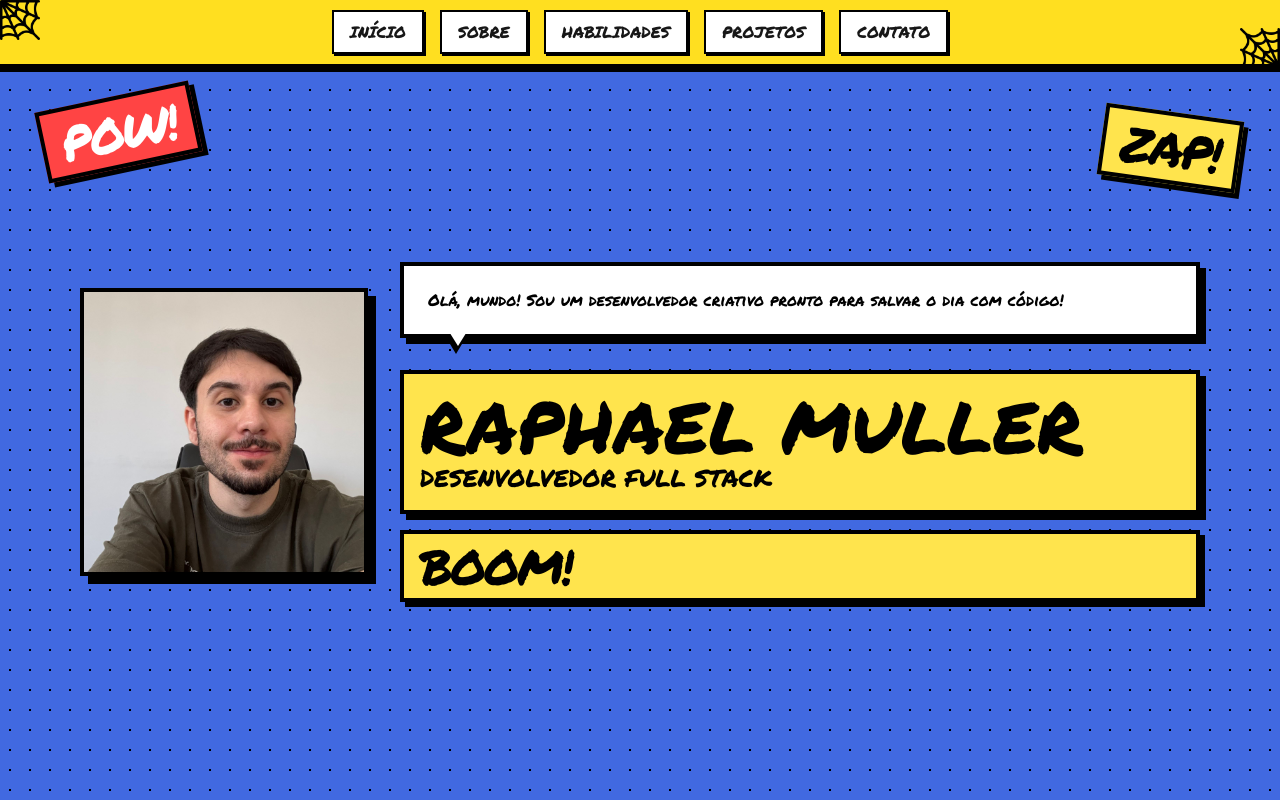
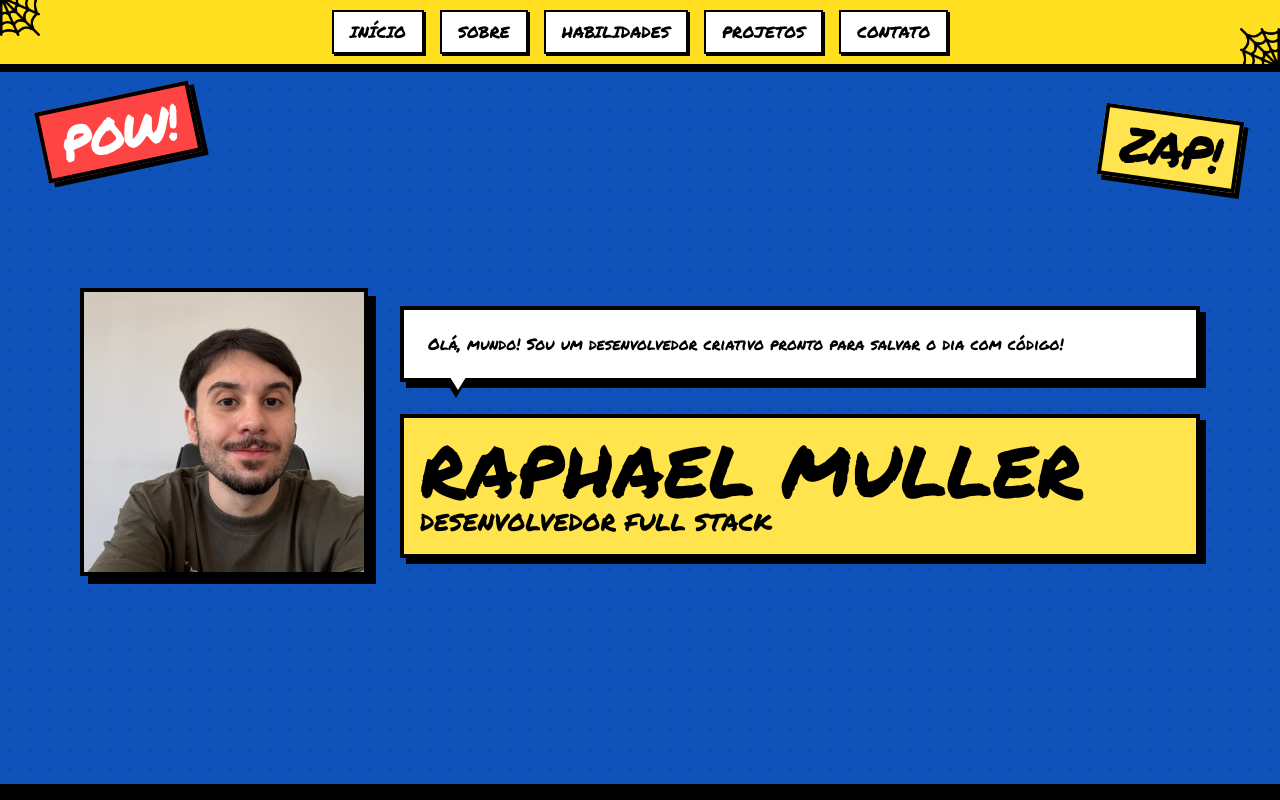
Before and after one commit to RaphaMuller/Portifolio, a Next.js app: page / in a window 1280 px wide. Shown: the top 800 px of the page. Built offline with nearby package versions, Linux system fonts and the light colour scheme.

Commit message:
feat: implement comic-themed portfolio layout with custom components and animations

```diff
--- a/app/components/actionBadge.tsx
+++ b/app/components/actionBadge.tsx
@@ -1,28 +1,28 @@
-// components/ActionBadge.tsx
 import { motion } from "framer-motion";
-import { isAbsolute } from "path/win32";
 
 interface ActionBadgeProps {
-  text: string;
+  children: React.ReactNode;
   className?: string;
   variant?: "red" | "yellow";
   rotation: number;
-  delay: number;
+  delay?: number;
   positionType?: "absolute" | "static";
-
 }
 
+const variantStyles = {
+  red: "bg-comic-red text-white",
+  yellow: "bg-comic-yellow text-black",
+};
+
 export const ActionBadge = ({
-  text,
+  children,
   className,
   variant = "red",
   rotation,
-  delay,
+  delay = 0.3,
   positionType = "absolute",
 }: ActionBadgeProps) => {
-  const bg = variant === "red" ? "bg-[#FF4444]" : "bg-[#FFE44D]";
-  const textColor = variant === "red" ? "text-white" : "text-black";
-  const isAbsolute = positionType === "absolute" ? "absolute z-10" : "relative";
+  const isAbsolute = positionType === "absolute";
   const finalRotation = positionType === "static" ? 0 : rotation;
 
   return (
@@ -30,37 +30,13 @@ export const ActionBadge = ({
       initial={{ rotate: finalRotation, scale: 0 }}
       animate={{ rotate: finalRotation, scale: 1 }}
       transition={{ type: "spring", stiffness: 300, delay }}
-      className={`${isAbsolute} ${className}`}
+      className={`${isAbsolute ? "absolute z-10" : "relative"} ${className}`}
     >
       <div
-        className={`${bg} ${textColor} border-4 border-black px-4 py-2 shadow-[5px_5px_0_0_#000] text-3xl md:text-5xl font-comic tracking-tighter uppercase`}
+        className={`${variantStyles[variant]} font-comic border-4 border-black px-4 py-2 text-3xl tracking-tighter uppercase shadow-[5px_5px_0_0_#000] md:text-5xl`}
       >
-        {text}
+        {children}
       </div>
     </motion.div>
   );
 };
-
-export const SpeechBubble = ({
-  children,
-  delay = 0.3,
-}: {
-  children: React.ReactNode;
-  delay?: number;
-}) => (
-  <motion.div
-    initial={{ scale: 0, opacity: 0 }}
-    animate={{ scale: 1, opacity: 1 }}
-    transition={{ type: "spring", stiffness: 200, delay }}
-    className="relative bg-white border-4 border-black p-6 shadow-[6px_6px_0_0_#000] mb-4"
-  >
-    <div className="absolute -bottom-5 left-10 w-0 h-0 border-l-[12px] border-l-transparent border-t-[20px] border-t-black border-r-[12px] border-r-transparent" />
-    <div className="absolute -bottom-3 left-11 w-0 h-0 border-l-[10px] border-l-transparent border-t-[16px] border-t-white border-r-[10px] border-r-transparent" />
-
-    <div
-      className="text-black font-medium leading-tight"
-    >
-      {children}
-    </div>
-  </motion.div>
-);
--- /dev/null
+++ b/app/components/comicAbout.tsx
@@ -0,0 +1,8 @@
+export default function ComicAbout() {
+  return (
+    <section
+      id="about"
+      className="section-hero hero-dots-white border-t-4 border-b-4 border-black bg-comic-yellow"
+    ></section>
+  );
+}
--- a/app/components/comicHero.tsx
+++ b/app/components/comicHero.tsx
@@ -1,41 +1,44 @@
 // sections/Hero.tsx
+import { span } from "framer-motion/client";
 import { ActionBadge } from "./actionBadge";
-import { SpeechBubble } from "./actionBadge";
+import { SpeechBubble } from "./speechBubble";
 import { motion } from "framer-motion";
 
 export default function HeroSection() {
   return (
-    <section id="hero" className="section-hero">
+    <section id="hero" className="section-hero hero-dots-black bg-comic-blue">
       <ActionBadge
-        text="POW!"
         rotation={-12}
         delay={0.2}
         className="top-24 left-4 md:left-10"
-      />
+      >
+        <span>POW!</span>
+      </ActionBadge>
       <ActionBadge
-        text="ZAP!"
         variant="yellow"
         rotation={8}
         delay={0.4}
         className="top-28 right-4 md:right-10"
-      />
+      >
+        <span>ZAP!</span>
+      </ActionBadge>
 
-      <div className="relative z-10 max-w-6xl mx-auto px-4 w-full py-12 flex flex-col md:flex-row items-center gap-8">
+      <div className="relative z-10 mx-auto flex w-full max-w-6xl flex-col items-center gap-8 px-4 py-12 md:flex-row">
         <motion.div
           initial={{ x: -80, opacity: 0 }}
           animate={{ x: 0, opacity: 1 }}
           className="flex-shrink-0"
         >
-          <div className="border-4 border-black shadow-[8px_8px_0_0_#000] bg-white overflow-hidden w-52 h-52 md:w-72 md:h-72">
+          <div className="h-52 w-52 overflow-hidden border-4 border-black bg-white shadow-[8px_8px_0_0_#000] md:h-72 md:w-72">
             <img
               src="/Eu.jpeg"
-              className="w-full h-full object-cover"
+              className="h-full w-full object-cover"
               alt="Perfil"
             />
           </div>
         </motion.div>
 
-        <div className="flex flex-col gap-4 flex-1">
+        <div className="flex flex-1 flex-col gap-4">
           <SpeechBubble>
             Olá, mundo! Sou um desenvolvedor criativo pronto para salvar o dia
             com código!
@@ -44,24 +47,23 @@ export default function HeroSection() {
           <motion.div
             initial={{ x: 80, opacity: 0 }}
             animate={{ x: 0, opacity: 1 }}
-            className="bg-[#FFE44D] border-4 border-black p-4 shadow-[6px_6px_0_0_#000]"
+            className="border-4 border-black bg-[#FFE44D] p-4 shadow-[6px_6px_0_0_#000]"
           >
-            <h1 className="text-5xl md:text-7xl text-black font-bangers">
+            <h1 className="font-bangers text-5xl text-black md:text-7xl">
               RAPHAEL MULLER
             </h1>
-            <p className="text-xl md:text-2xl text-black">
+            <p className="text-xl text-black md:text-2xl">
               DESENVOLVEDOR FULL STACK
             </p>
           </motion.div>
 
-         <ActionBadge
-          text="BOOM!"
-          variant="yellow"
-          rotation={-8}
-          delay={0.6}
-          positionType="static">
-
-          </ActionBadge>
+          {/* <ActionBadge
+            variant="yellow"
+            rotation={-8}
+            delay={0.6}
+            positionType="static">
+            <button>VER PROJETOS!</button>
+          </ActionBadge> */}
 
           {/* <motion.div
             initial={{ y: 30, opacity: 0 }}
@@ -78,6 +80,7 @@ export default function HeroSection() {
           </motion.div> */}
         </div>
       </div>
+      <div className="absolute right-0 bottom-0 left-0 h-4 bg-black" />
     </section>
   );
 }
--- a/app/components/navbar.tsx
+++ b/app/components/navbar.tsx
@@ -25,10 +25,10 @@ function NavLink({ link }: { link: (typeof navLinks)[0] }) {
             initial={{ y: 0, opacity: 0 }}
             animate={{ y: 40, opacity: 1 }}
             exit={{ y: 10, opacity: 0 }}
-            className="absolute z-minus"
+            className="z-minus absolute"
           >
             <div className="flex flex-col items-center">
-              <div className="w-[2px] h-12 bg-black" />
+              <div className="h-12 w-[2px] bg-black" />
               <motion.div
                 initial={{ rotate: 180 }}
                 className="flex items-center justify-center"
@@ -48,9 +48,7 @@ function NavLink({ link }: { link: (typeof navLinks)[0] }) {
 
       <Link
         href={link.href}
-        className="relative z-10 border-2 border-black px-4 py-2 bg-white
-                   hover:bg-[#FF4444] hover:text-white transition-all duration-200
-                   shadow-[2px_2px_0_0_#000] hover:shadow-[3px_3px_0_0_#000] active:shadow-none active:translate-x-[2px] active:translate-y-[2px]"
+        className="relative z-10 border-2 border-black bg-white px-4 py-2 text-black shadow-[2px_2px_0_0_#000] transition-all duration-200 hover:bg-[#FF4444] hover:text-white hover:shadow-[3px_3px_0_0_#000] active:translate-x-[2px] active:translate-y-[2px] active:shadow-none"
       >
         {link.label}
       </Link>
@@ -60,26 +58,16 @@ function NavLink({ link }: { link: (typeof navLinks)[0] }) {
 
 export default function Navbar() {
   return (
-    <nav className="fixed top-0 left-0 right-0 z-50 bg-yellow-300 border-b-8 border-black backdrop-blur-sm">
-      <div className="absolute top-7 right-0 rotate-180 pointer-events-none">
-        <Image
-          src="/teia-de-aranha.png"
-          alt=""
-          width={40}
-          height={40}
-        />
+    <nav className="fixed top-0 right-0 left-0 z-50 border-b-8 border-black bg-yellow-300 backdrop-blur-sm">
+      <div className="pointer-events-none absolute top-7 right-0 rotate-180">
+        <Image src="/teia-de-aranha.png" alt="" width={40} height={40} />
       </div>
 
-           <div className="absolute top-0 left-0 pointer-events-none">
-        <Image
-          src="/teia-de-aranha.png"
-          alt=""
-          width={40}
-          height={40}
-        />
+      <div className="pointer-events-none absolute -top-1 left-0">
+        <Image src="/teia-de-aranha.png" alt="" width={40} height={40} />
       </div>
 
-      <div className="flex justify-center p-2 h-16">
+      <div className="flex h-16 justify-center p-2">
         <div className="flex items-center space-x-4">
           <div className="flex items-center space-x-4">
             {navLinks.map((link) => (
--- /dev/null
+++ b/app/components/speechBubble.tsx
@@ -0,0 +1,20 @@
+import { motion } from "framer-motion";
+
+interface SpeechBubbleProps {
+  children: React.ReactNode;
+  delay?: number;
+}
+
+export const SpeechBubble = ({ children, delay = 0.3 }: SpeechBubbleProps) => (
+  <motion.div
+    initial={{ scale: 0, opacity: 0 }}
+    animate={{ scale: 1, opacity: 1 }}
+    transition={{ type: "spring", stiffness: 200, delay }}
+    className="relative mb-4 border-4 border-black bg-white p-6 shadow-[6px_6px_0_0_#000]"
+  >
+    <div className="absolute -bottom-5 left-10 h-0 w-0 border-t-[20px] border-r-[12px] border-l-[12px] border-t-black border-r-transparent border-l-transparent" />
+    <div className="absolute -bottom-3 left-11 h-0 w-0 border-t-[16px] border-r-[10px] border-l-[10px] border-t-white border-r-transparent border-l-transparent" />
+
+    <div className="leading-tight font-medium text-black">{children}</div>
+  </motion.div>
+);
--- a/app/globals.css
+++ b/app/globals.css
@@ -1,8 +1,18 @@
 @import "tailwindcss";
 
 :root {
-  --bg: #c9c0c0;
-  --foreground: #171717;
+  --background: #0a0a0a;
+  --foreground: #ededed;
+  --color-background-hero-dots-black: radial-gradient(
+    circle,
+    #0000002f 1px,
+    transparent 1px
+  );
+  --color-background-hero-dots-white: radial-gradient(
+    circle,
+    #ffffff27 1px,
+    transparent 1px
+  );
 }
 
 @theme inline {
@@ -10,6 +20,9 @@
   --color-foreground: var(--foreground);
   --font-mono: var(--font-geist-mono);
   --font-permanent: var(--font-permanent);
+  --color-comic-red: #ff4444;
+  --color-comic-yellow: #ffe44d;
+  --color-comic-blue: #0f52ba;
 }
 
 @media (prefers-color-scheme: dark) {
@@ -19,28 +32,27 @@
   }
 }
 
-/* Centralização dos fundos das seções */
 @layer components {
   .section-hero {
-    @apply min-h-screen pt-16 flex items-center bg-[#4169E1] relative overflow-hidden;
-
-
-    background-image: radial-gradient(circle, #000 1px, transparent 1px);
+    @apply relative flex min-h-screen items-center overflow-hidden pt-16;
     background-size: 20px 20px;
     background-position: 0 0;
   }
 
-  .section-about {
-    @apply py-20 bg-[#f3f0ff] relative;
+  .hero-dots-black {
+    background-image: var(--color-background-hero-dots-black);
+  }
+
+  .hero-dots-white {
+    background-image: var(--color-background-hero-dots-white);
   }
 }
 
 body {
-  background: var(--bg);
+  background: var(--background);
   color: var(--foreground);
   font-family: var(--font-permanent);
   -webkit-font-smoothing: antialiased;
   min-height: 100vh;
   background-attachment: fixed;
-
 }
--- a/app/layout.tsx
+++ b/app/layout.tsx
@@ -1,6 +1,5 @@
 import type { Metadata } from "next";
-import { Geist_Mono, Permanent_Marker
- } from "next/font/google";
+import { Geist_Mono, Permanent_Marker } from "next/font/google";
 import "./globals.css";
 
 const geistMono = Geist_Mono({
@@ -8,12 +7,11 @@ const geistMono = Geist_Mono({
   subsets: ["latin"],
 });
 
-const permanentMarker = Permanent_Marker
-({
-  weight: '400',
-  subsets: ['latin'],
-  variable: '--font-permanent',
-  display: 'swap',
+const permanentMarker = Permanent_Marker({
+  weight: "400",
+  subsets: ["latin"],
+  variable: "--font-permanent",
+  display: "swap",
 });
 
 export const metadata: Metadata = {
@@ -31,7 +29,7 @@ export default function RootLayout({
       lang="en"
       className={`${permanentMarker.variable} ${geistMono.variable} h-full antialiased`}
     >
-      <body className="min-h-full flex flex-col">{children}</body>
+      <body className="flex min-h-full flex-col">{children}</body>
     </html>
   );
 }
--- a/app/page.tsx
+++ b/app/page.tsx
@@ -1,14 +1,14 @@
 "use client";
+import ComicAbout from "./components/comicAbout";
 import ComicHero from "./components/comicHero";
 import Navbar from "./components/navbar";
 
-
-
 export default function Home() {
   return (
-    <main className="flex-col justify-center items-center">
-      <Navbar/>
-      <ComicHero/>
+    <main className="flex-col items-center justify-center">
+      <Navbar />
+      <ComicHero />
+      <ComicAbout />
     </main>
   );
 }
--- a/package.json
+++ b/package.json
@@ -6,7 +6,8 @@
     "dev": "next dev",
     "build": "next build",
     "start": "next start",
-    "lint": "eslint"
+    "lint": "eslint",
+    "format": "prettier --write \"**/*.{ts,tsx,css,json}\""
   },
   "dependencies": {
     "framer-motion": "^12.38.0",
@@ -21,6 +22,8 @@
     "@types/react-dom": "^19",
     "eslint": "^9",
     "eslint-config-next": "16.2.6",
+    "prettier": "^3.8.3",
+    "prettier-plugin-tailwindcss": "^0.8.0",
     "tailwindcss": "^4",
     "typescript": "^5"
   }
```
Also changed, not shown: next.config.ts (+4 -4 lines), 2 other files (tests, documents, lock files or other folders).
